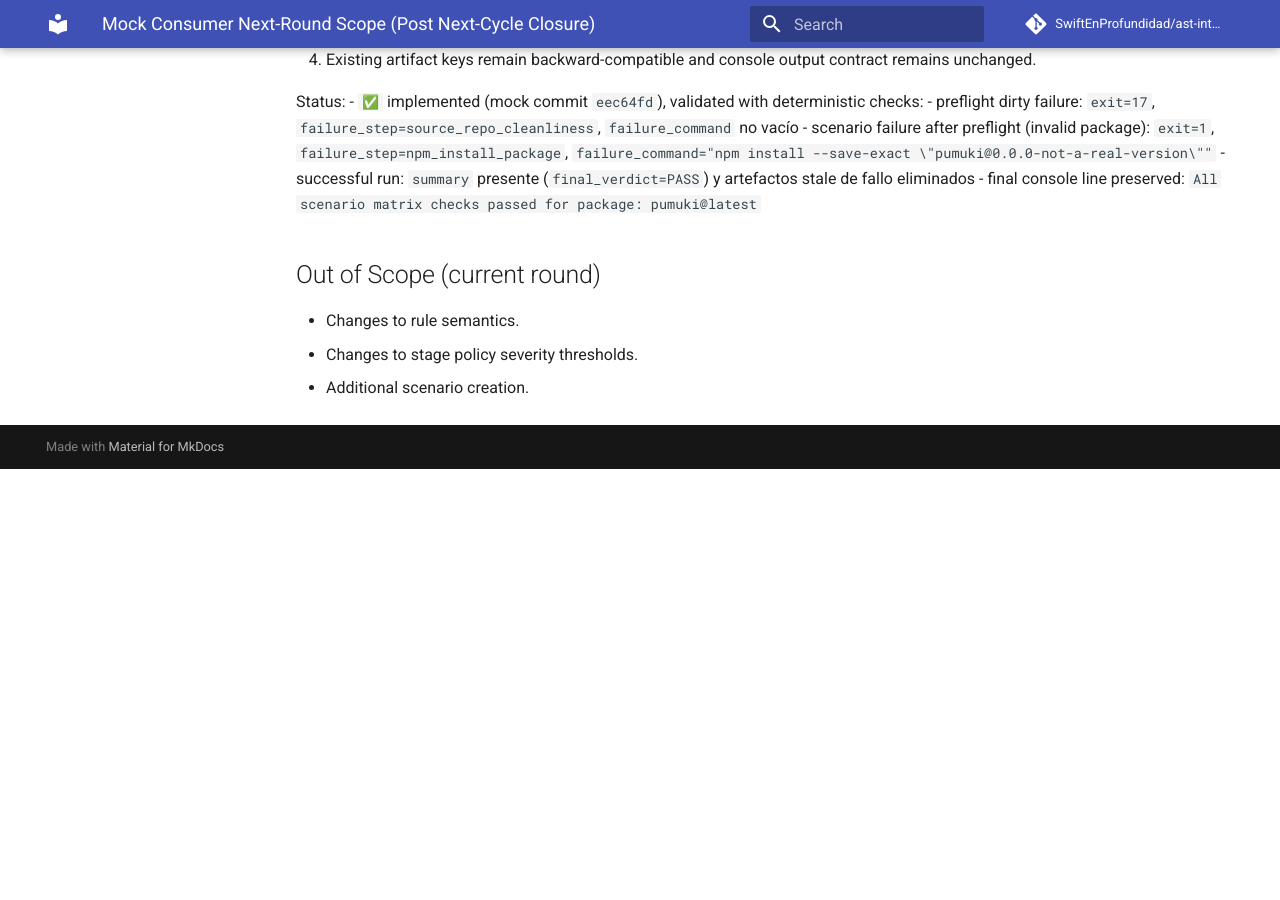
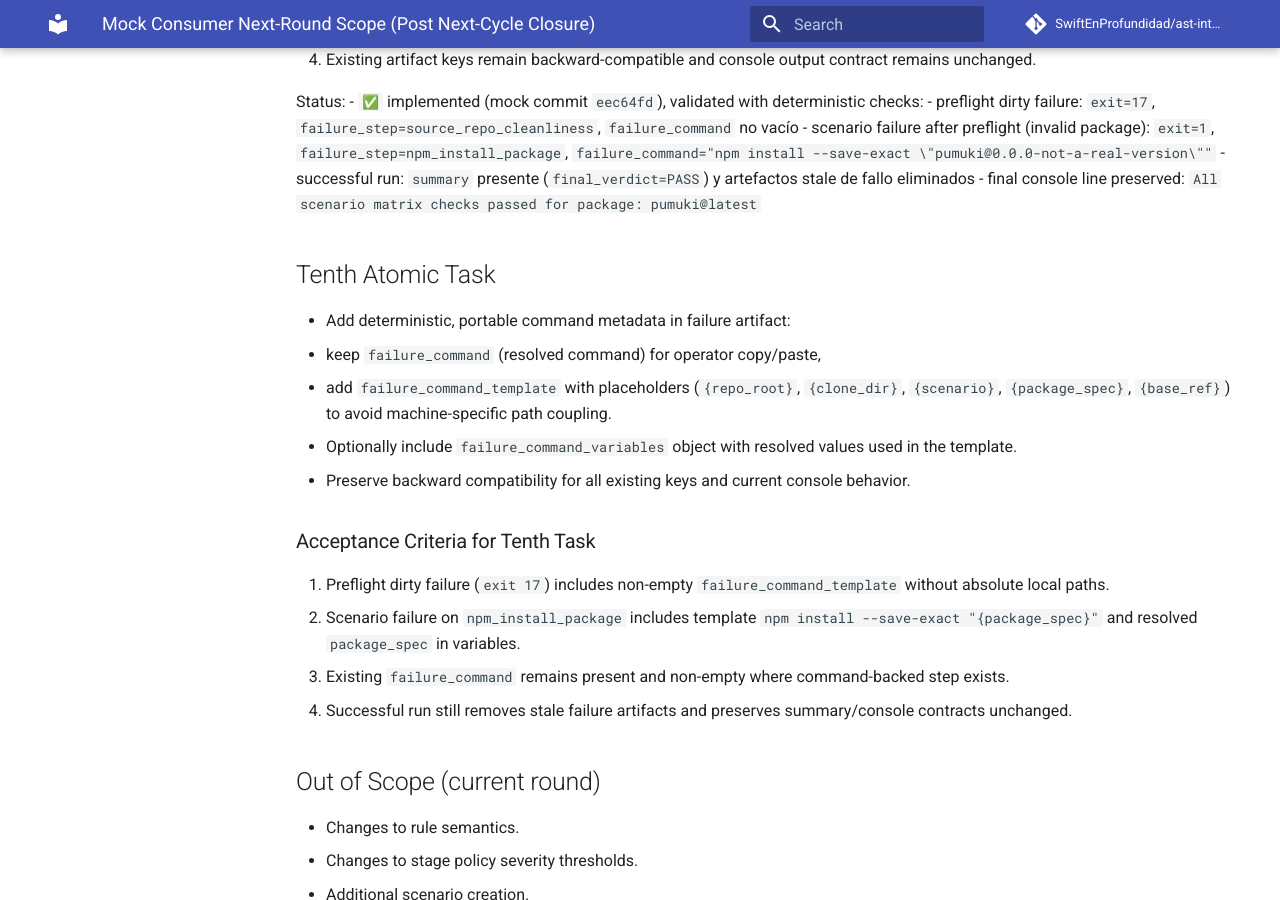
Before and after one commit to SwiftEnProfundidad/ast-intelligence-hooks, an MkDocs documentation site: the page built from docs/validation/mock-consumer-next-round-scope.md, in a window 1280 px wide and 900 px high, scrolled down 5662 px. Built offline with MkDocs 1.6.1 and Material for MkDocs 9.7.7, drawn with Linux system fonts in a browser that asks for light colours; comment, search, counter and statistics services are not loaded; before the commit the page ends 6131 px from its top, so only the background shows below that.

Commit message:
docs(validation): define task 10 portable command template metadata

```diff
--- a/docs/validation/mock-consumer-next-round-scope.md
+++ b/docs/validation/mock-consumer-next-round-scope.md
@@ -193,6 +193,21 @@ Status:
   - successful run: `summary` presente (`final_verdict=PASS`) y artefactos stale de fallo eliminados
   - final console line preserved: `All scenario matrix checks passed for package: pumuki@latest`
 
+## Tenth Atomic Task
+
+- Add deterministic, portable command metadata in failure artifact:
+  - keep `failure_command` (resolved command) for operator copy/paste,
+  - add `failure_command_template` with placeholders (`{repo_root}`, `{clone_dir}`, `{scenario}`, `{package_spec}`, `{base_ref}`) to avoid machine-specific path coupling.
+- Optionally include `failure_command_variables` object with resolved values used in the template.
+- Preserve backward compatibility for all existing keys and current console behavior.
+
+### Acceptance Criteria for Tenth Task
+
+1. Preflight dirty failure (`exit 17`) includes non-empty `failure_command_template` without absolute local paths.
+2. Scenario failure on `npm_install_package` includes template `npm install --save-exact "{package_spec}"` and resolved `package_spec` in variables.
+3. Existing `failure_command` remains present and non-empty where command-backed step exists.
+4. Successful run still removes stale failure artifacts and preserves summary/console contracts unchanged.
+
 ## Out of Scope (current round)
 
 - Changes to rule semantics.
```
Also changed, not shown: docs/REFRACTOR_PROGRESS.md (+2 -1 lines).
